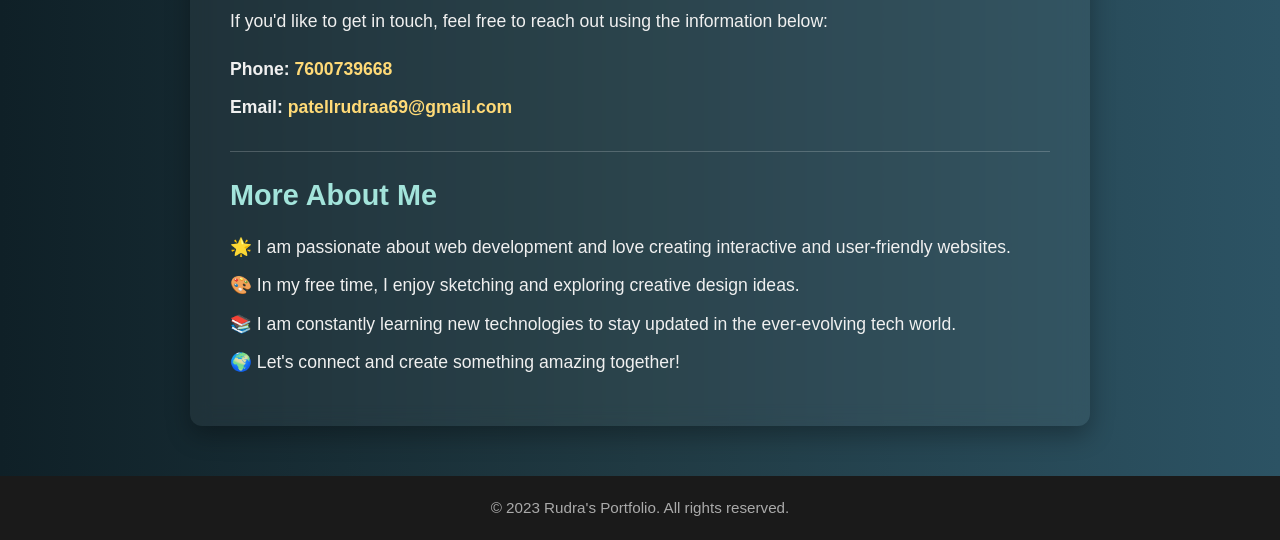
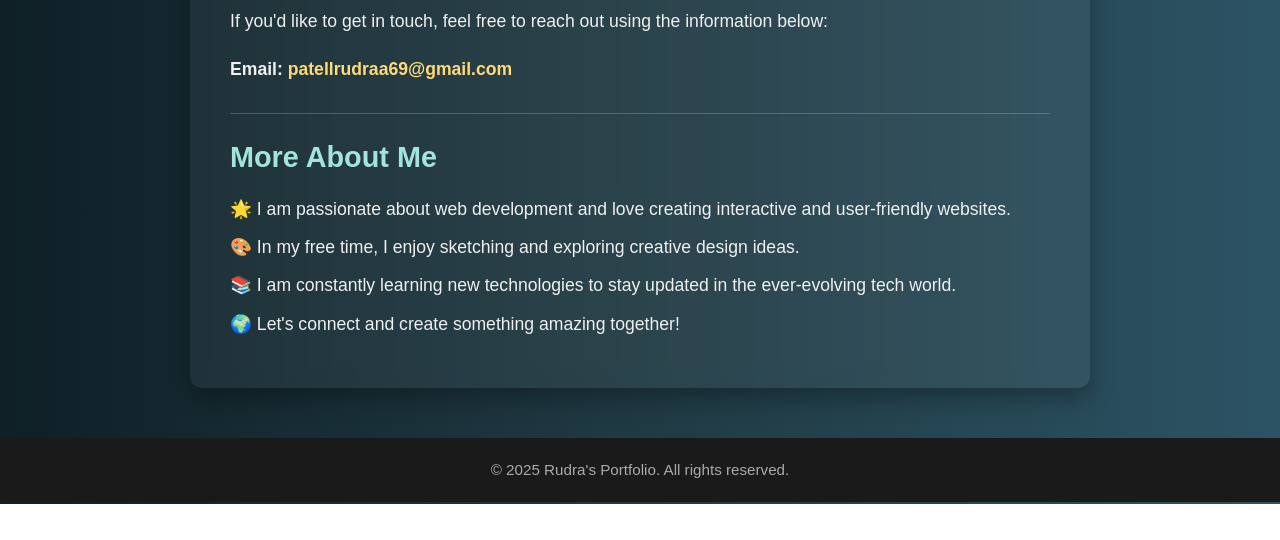
Before and after one commit to rudraa69/portfolio, a plain HTML site: page contact.html in a window 1280 px wide. Shown: the part 296-836 px from the top of the page. After the commit the page ends 800 px from the top, so only its background shows below. Drawn offline with Linux system fonts and the light colour scheme.

Commit message:
Update contact.html

```diff
--- a/contact.html
+++ b/contact.html
@@ -14,7 +14,7 @@
         <h2>Hi, I'm Rudra!</h2>
         <p>If you'd like to get in touch, feel free to reach out using the information below:</p>
         <div class="contact-info">
-            <p><strong>Phone:</strong> <a href="tel:7600739668">7600739668</a></p>
+
             <p><strong>Email:</strong> <a href="mailto:patellrudraa69@gmail.com">patellrudraa69@gmail.com</a></p>
         </div>
         <div class="interesting-facts">
@@ -26,7 +26,7 @@
         </div>
     </div>
     <footer>
-        <p>&copy; 2023 Rudra's Portfolio. All rights reserved.</p>
+        <p>&copy; 2025 Rudra's Portfolio. All rights reserved.</p>
     </footer>
 </body>
 </html>
```
